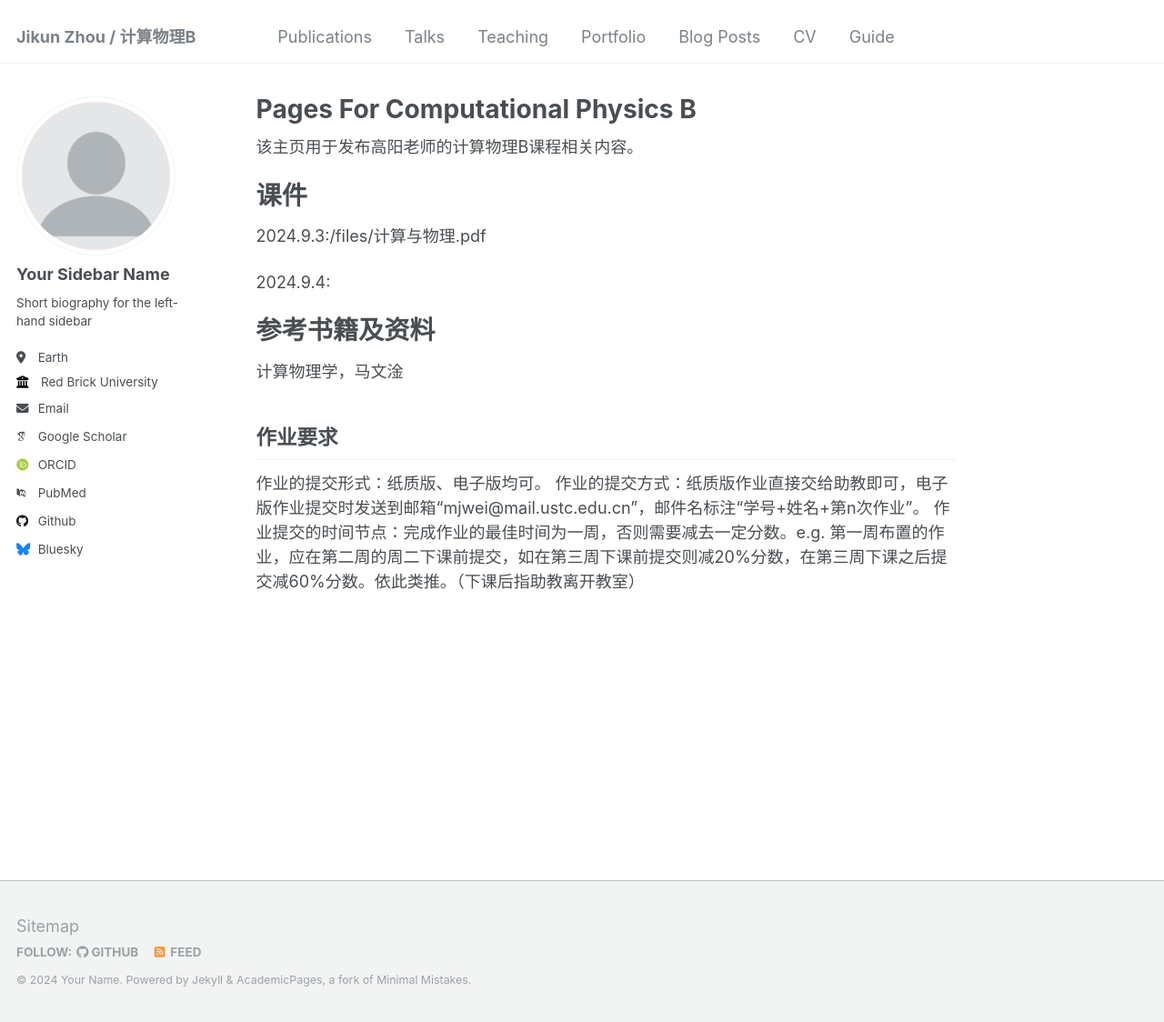
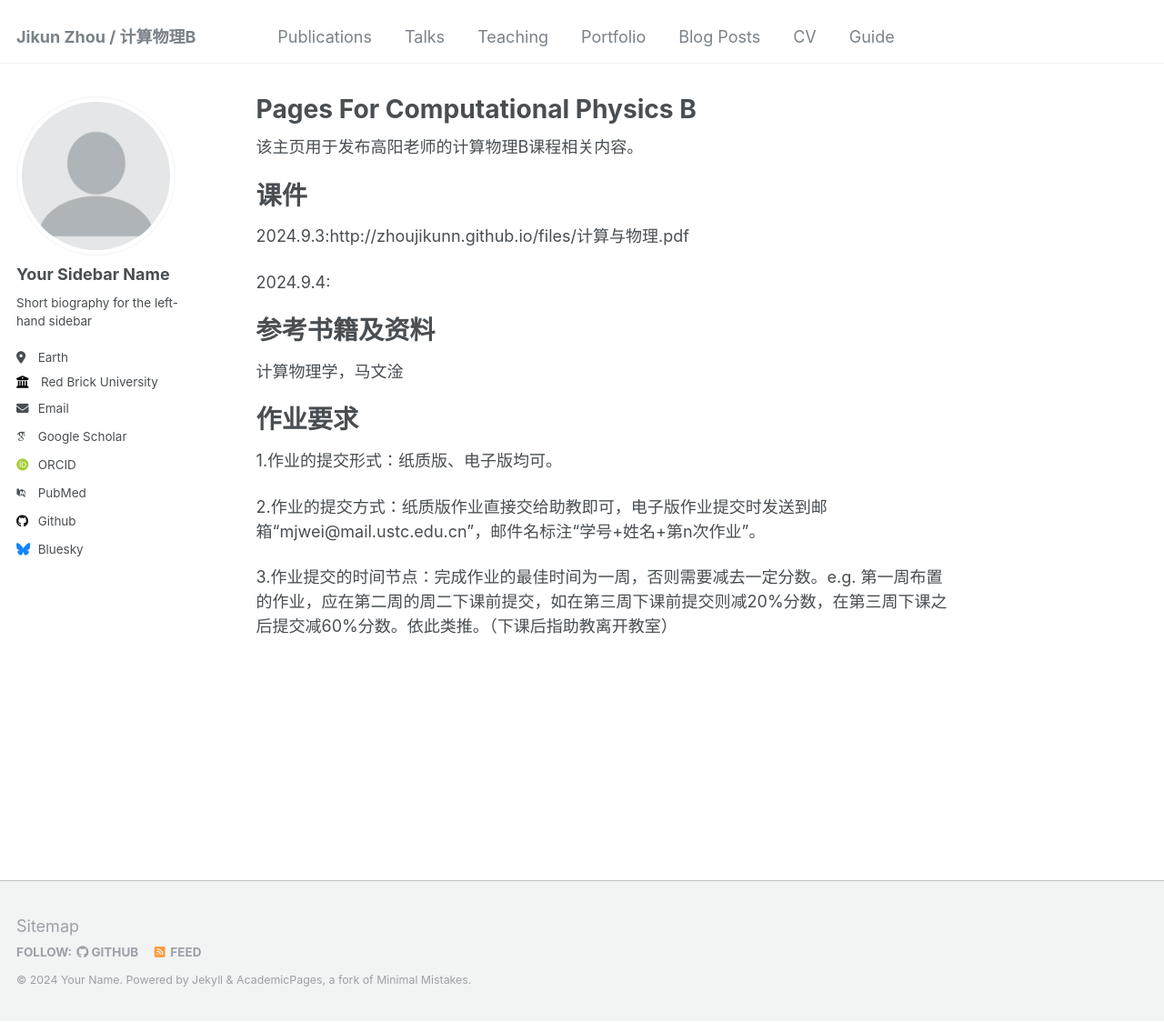
Before and after one commit to ZhouJikunn/ZhouJikunn.github.io, a Jekyll site: the page built from _pages/about.md, in a window 1280 px wide and 1124 px high. Shown: the whole window at 91% size. Built offline with Jekyll 4.4.1, drawn with Linux system fonts in a browser that asks for light colours; some web fonts are replaced.

Commit message:
Update about.md

```diff
--- a/_pages/about.md
+++ b/_pages/about.md
@@ -10,7 +10,7 @@ redirect_from:
 
 课件
 ======
-2024.9.3:/files/计算与物理.pdf
+2024.9.3:http://zhoujikunn.github.io/files/计算与物理.pdf
 
 2024.9.4:
 
@@ -19,7 +19,9 @@ redirect_from:
 计算物理学，马文淦
 
 作业要求
-------
-作业的提交形式：纸质版、电子版均可。
-作业的提交方式：纸质版作业直接交给助教即可，电子版作业提交时发送到邮箱“mjwei@mail.ustc.edu.cn”，邮件名标注“学号+姓名+第n次作业”。
-作业提交的时间节点：完成作业的最佳时间为一周，否则需要减去一定分数。e.g. 第一周布置的作业，应在第二周的周二下课前提交，如在第三周下课前提交则减20%分数，在第三周下课之后提交减60%分数。依此类推。（下课后指助教离开教室）
+======
+1.作业的提交形式：纸质版、电子版均可。
+
+2.作业的提交方式：纸质版作业直接交给助教即可，电子版作业提交时发送到邮箱“mjwei@mail.ustc.edu.cn”，邮件名标注“学号+姓名+第n次作业”。
+
+3.作业提交的时间节点：完成作业的最佳时间为一周，否则需要减去一定分数。e.g. 第一周布置的作业，应在第二周的周二下课前提交，如在第三周下课前提交则减20%分数，在第三周下课之后提交减60%分数。依此类推。（下课后指助教离开教室）
```
